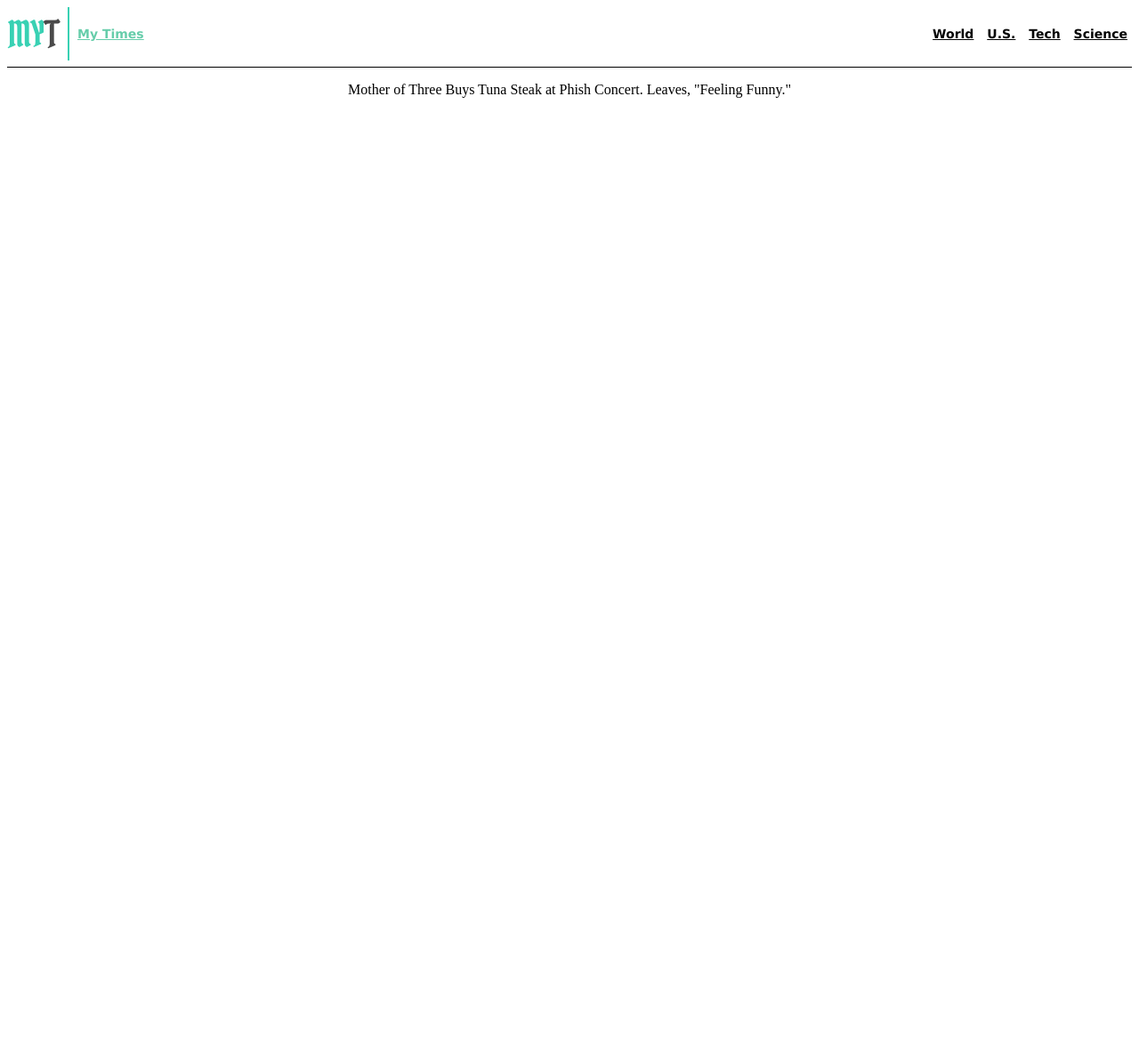
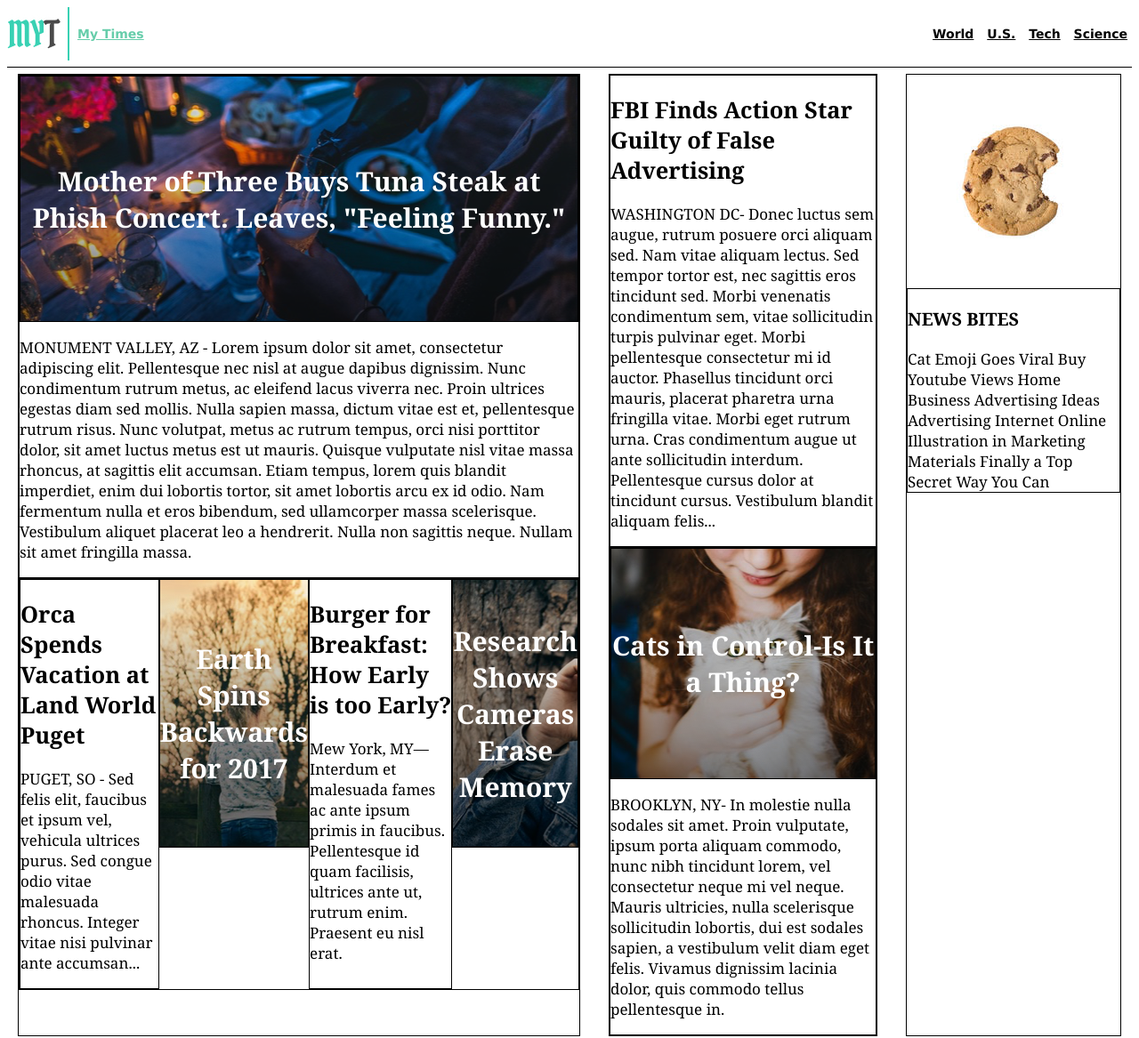
Before and after one commit to Akuji3/MyTimes, a plain HTML site: page index.html in a window 1280 px wide. Shown: the whole page at 89% size. Before the commit the page ends 800 px from the top, so only its background shows below. Drawn offline with Linux system fonts and the light colour scheme.

Commit message:
Add Basework and Pictures

```diff
--- a/index.html
+++ b/index.html
@@ -24,13 +24,50 @@
 <!-- Main Section -->
 
     <div class="main">
-      <div class="largecolumn">
-        <p class="mother">Mother of Three Buys Tuna Steak at Phish Concert. Leaves, "Feeling Funny."</p>
-        <p></p>
+      <div class="large">
+        <div class="topstory">
+          <div class="futp1">
+            <span>Mother of Three Buys Tuna Steak at Phish Concert. Leaves, "Feeling Funny."</span>
+          </div>
+          <p>MONUMENT VALLEY, AZ - Lorem ipsum dolor sit amet, consectetur adipiscing elit. Pellentesque nec nisl at augue dapibus dignissim. Nunc condimentum rutrum metus, ac eleifend lacus viverra nec. Proin ultrices egestas diam sed mollis. Nulla sapien massa, dictum vitae est et, pellentesque rutrum risus. Nunc volutpat, metus ac rutrum tempus, orci nisi porttitor dolor, sit amet luctus metus est ut mauris. Quisque vulputate nisl vitae massa rhoncus, at sagittis elit accumsan. Etiam tempus, lorem quis blandit imperdiet, enim dui lobortis tortor, sit amet lobortis arcu ex id odio. Nam fermentum nulla et eros bibendum, sed ullamcorper massa scelerisque. Vestibulum aliquet placerat leo a hendrerit. Nulla non sagittis neque. Nullam sit amet fringilla massa.</p>
+        </div>
+        <div class="stories">
+          <div class="midlarge">
+            <h2>Orca Spends Vacation at Land World Puget</h3>
+            <p>PUGET, SO - Sed felis elit, faucibus et ipsum vel, vehicula ultrices purus. Sed congue odio vitae malesuada rhoncus. Integer vitae nisi pulvinar ante accumsan...</p>
+          </div>
+          <div class="futp2">
+            <span>Earth Spins Backwards for 2017</span>
+          </div>
+          <div class="botlarge">
+            <h2>Burger for Breakfast: How Early is too Early?</h3>
+            <p>Mew York, MY—Interdum et malesuada fames ac ante ipsum primis in faucibus. Pellentesque id quam facilisis, ultrices ante ut, rutrum enim. Praesent eu nisl erat.</p>
+          </div>
+          <div class="futp3">
+            <span>Research Shows Cameras Erase Memory</span>
+          </div>
+        </div>
       </div>
-      <div class="mediumcolumn">
+      <div class="medium">
+        <div class="fbi">
+          <h2>FBI Finds Action Star Guilty of False Advertising</h2>
+          <p>WASHINGTON DC- Donec luctus sem augue, rutrum posuere orci aliquam sed. Nam vitae aliquam lectus. Sed tempor tortor est, nec sagittis eros tincidunt sed. Morbi venenatis condimentum sem, vitae sollicitudin turpis pulvinar eget. Morbi pellentesque consectetur mi id auctor. Phasellus tincidunt orci mauris, placerat pharetra urna fringilla vitae. Morbi eget rutrum urna. Cras condimentum augue ut ante sollicitudin interdum. Pellentesque cursus dolor at tincidunt cursus. Vestibulum blandit aliquam felis...</p>
+        </div>
+        <div class="catstory">
+          <div class="futp4">
+            <span>Cats in Control-Is It a Thing?</span>
+          </div>
+          <div class="catstorywords">
+            <p>BROOKLYN, NY- In molestie nulla sodales sit amet. Proin vulputate, ipsum porta aliquam commodo, nunc nibh tincidunt lorem, vel consectetur neque mi vel neque. Mauris ultricies, nulla scelerisque sollicitudin lobortis, dui est sodales sapien, a vestibulum velit diam eget felis. Vivamus dignissim lacinia dolor, quis commodo tellus pellentesque in.</p>
+          </div>
+        </div>
       </div>
-      <div class="smallcolumn">
+      <div class="small">
+        <img src="resources\images\cookie.png">
+        <div class="newsbites">
+          <h3>NEWS BITES</h3>
+          <span>Cat Emoji Goes Viral Buy Youtube Views Home Business Advertising Ideas Advertising Internet Online Illustration in Marketing Materials Finally a Top Secret Way You Can</span>
+        </div>
       </div>
     </div>
   </body>
--- a/resources/css/style.css
+++ b/resources/css/style.css
@@ -36,10 +36,122 @@ header span {
 /* Main Section */
 
 .main {
-  border-top: : 1px solid black;
-  text-align: center;
+  display: flex;
+  justify-content: center;
+  font-family: Georgia;
+  font-size: 17px;
+  color: black;
 }
 
-.mother {
+/* Large Main Column */
 
+.large {
+  width: 630px;
+  margin-right: 32px;
+  border: 1px solid black;
+  display: inline-flex;
+  flex-direction: column;
 }
+
+.large span {
+  color: white;
+  font-family: Georgia;
+  font-size: 30px;
+  font-weight: bold;
+}
+
+.futp1 {
+  display: flex;
+  text-align: center;
+  height: 275px;
+  background-image: url("../images/table.png");
+  border: 1px solid black;
+  justify-content: center;
+  align-items: center;
+}
+
+.topstory {
+  border: 1px solid black;
+}
+
+.stories {
+  border: 1px solid black;
+  display: flex;
+  justify-content: space-between;
+}
+
+.midlarge {
+  border: 1px solid black;
+}
+
+.futp2 {
+  border: 1px solid black;
+  background-image: url("../images/girl.png");
+  height: 300px;
+  text-align: center;
+  display: flex;
+  justify-content: center;
+  align-items: center;
+}
+
+.botlarge {
+  border: 1px solid black;
+}
+
+.futp3 {
+  border: 1px solid black;
+  background-image: url("../images/guy.png");
+  height: 300px;
+  text-align: center;
+  display: flex;
+  justify-content: center;
+  align-items:center;
+}
+
+/* Medium Main Column */
+
+.medium {
+  width: 300px;
+  margin-right: 32px;
+  border: 1px solid black;
+  display: inline-flex;
+  flex-direction: column;
+}
+
+.medium span {
+  color: white;
+  font-family: Georgia;
+  font-size: 30px;
+  font-weight: bold;
+}
+
+.fbi {
+  border: 1px solid black;
+}
+
+.catstory {
+  border: 1px solid black;
+}
+
+.futp4 {
+  text-align: center;
+  display: flex;
+  border: 1px solid black;
+  background-image: url("../images/cat.png");
+  height: 258px;
+  justify-content: center;
+  align-items: center;
+}
+
+/* Small Main Column */
+
+.small {
+  width: 240px;
+  border: 1px solid black;
+  display: inline-flex;
+  flex-direction: column;
+}
+
+.newsbites {
+  border: 1px solid black;
+}
```
